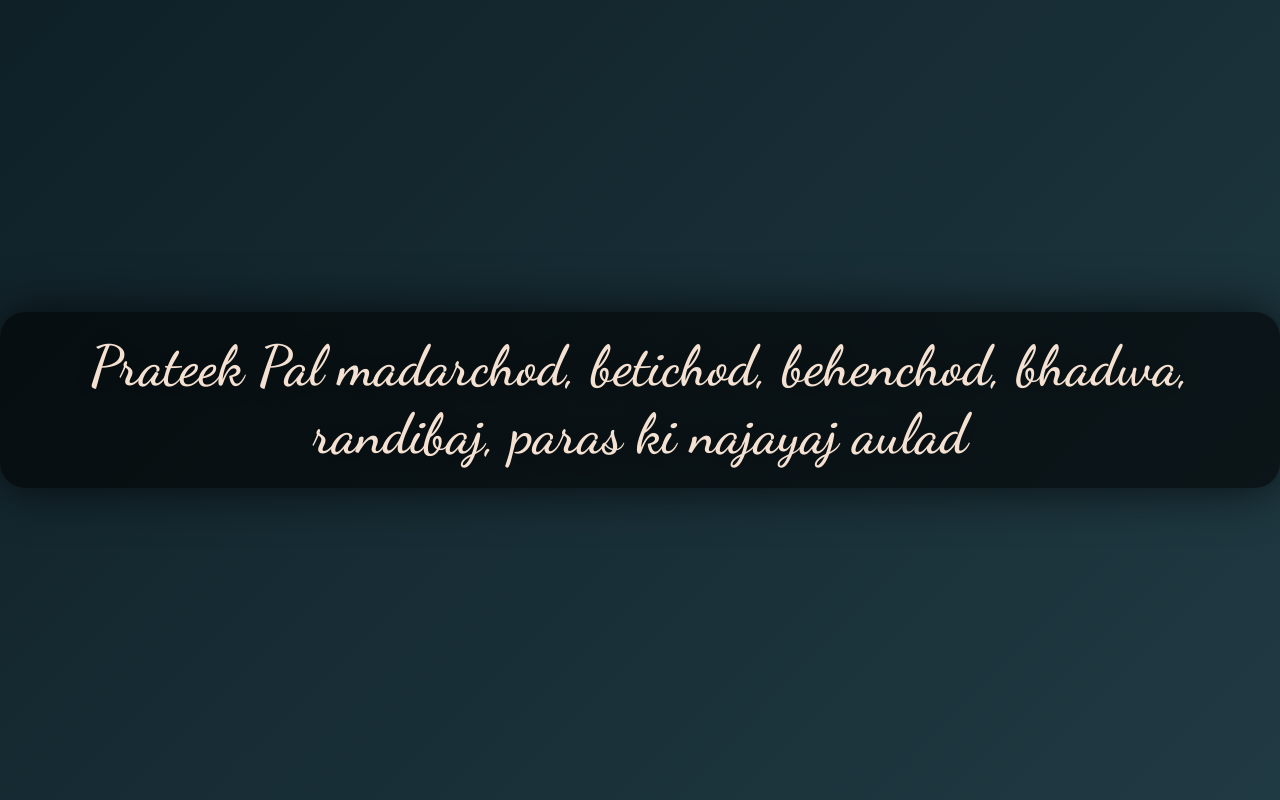
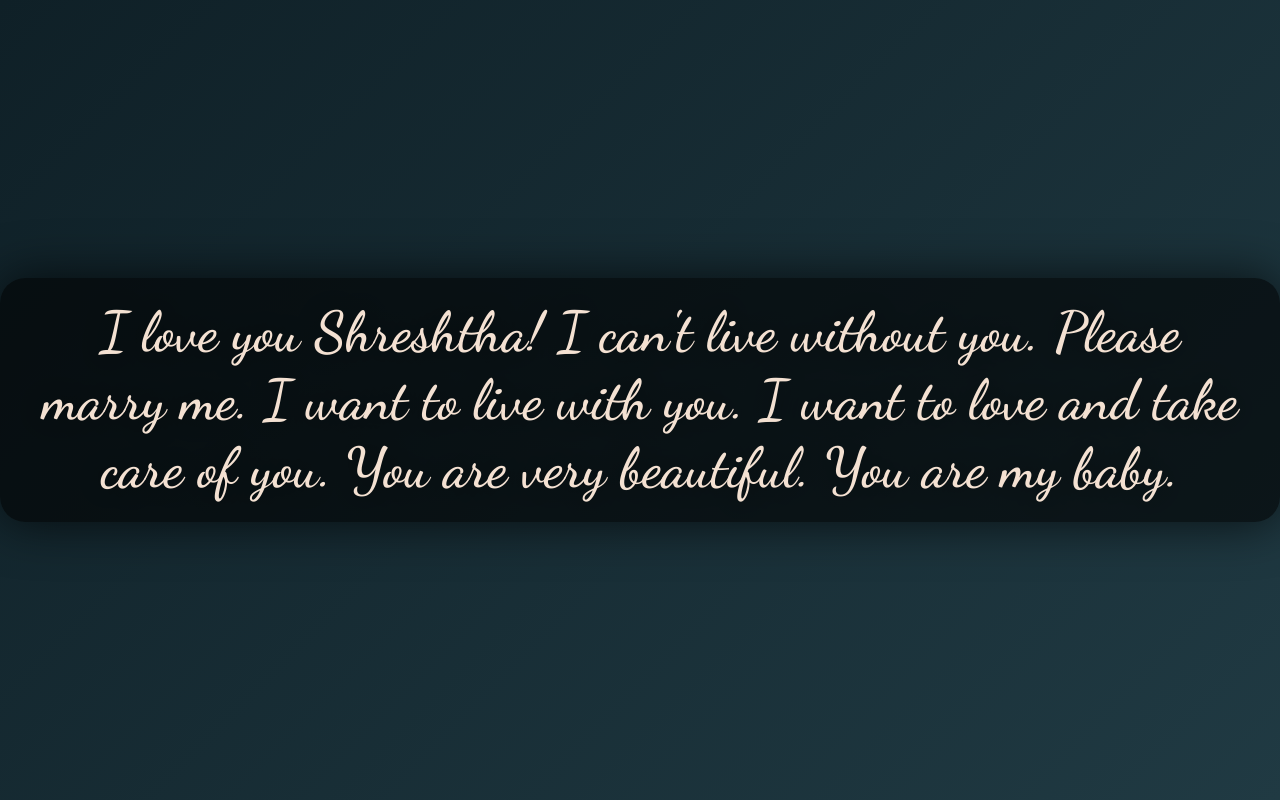
Before and after one commit to cactus-jacck/demo, a plain HTML site: page index.html in a window 1280 px wide. Drawn offline with Linux system fonts and the light colour scheme.

Commit message:
new message

```diff
--- a/index.html
+++ b/index.html
@@ -3,7 +3,7 @@
 <head>
     <meta charset="UTF-8">
     <meta name="viewport" content="width=device-width, initial-scale=1.0">
-    <title>Exposing Prateek Pal</title>
+    <title>To my wife</title>
     <style>
         body {
             margin: 0;
@@ -83,7 +83,9 @@
     <link href="https://fonts.googleapis.com/css2?family=Dancing+Script:wght@600&display=swap" rel="stylesheet">
 </head>
 <body>
-    <div id="popupText">Prateek Pal madarchod, betichod, behenchod, bhadwa, randibaj, paras ki najayaj aulad</div>
+    <div id="popupText">I love you Shreshtha! I can't live without you. Please marry me.
+        I want to live with you. I want to love and take care of you. You are very beautiful.
+    You are my baby.</div>
 
     <script>
         window.onload = function() {
```
